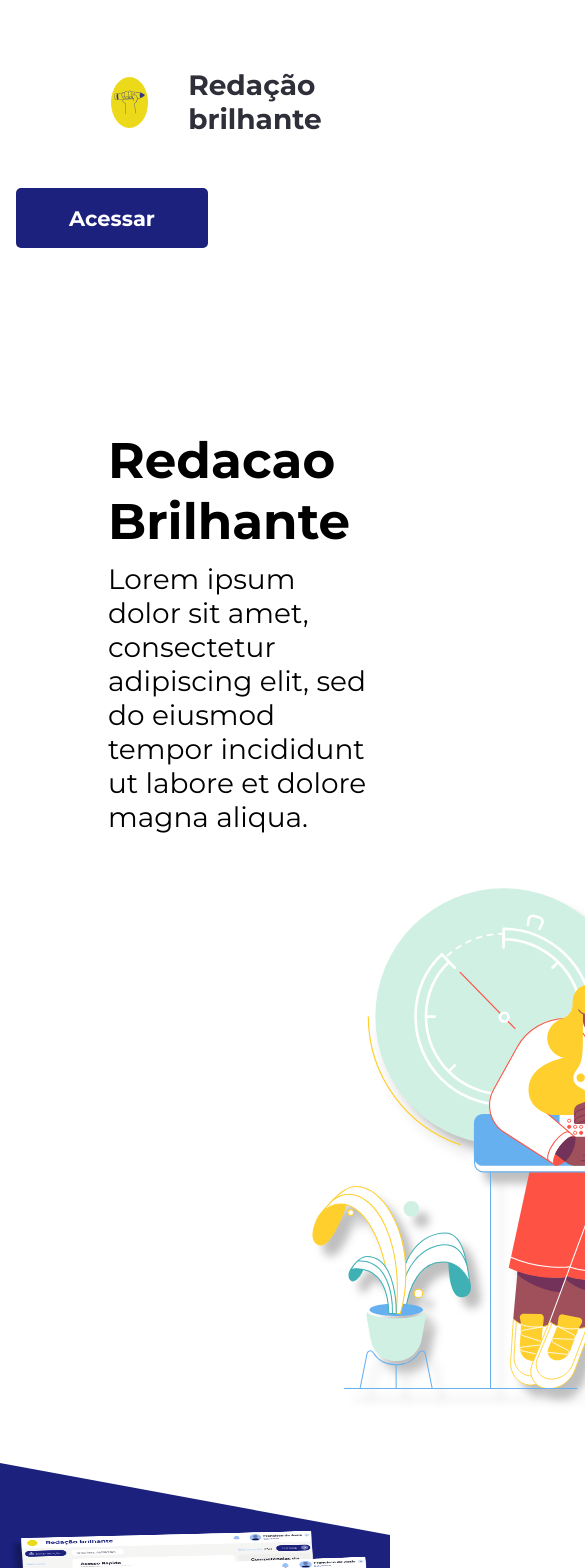
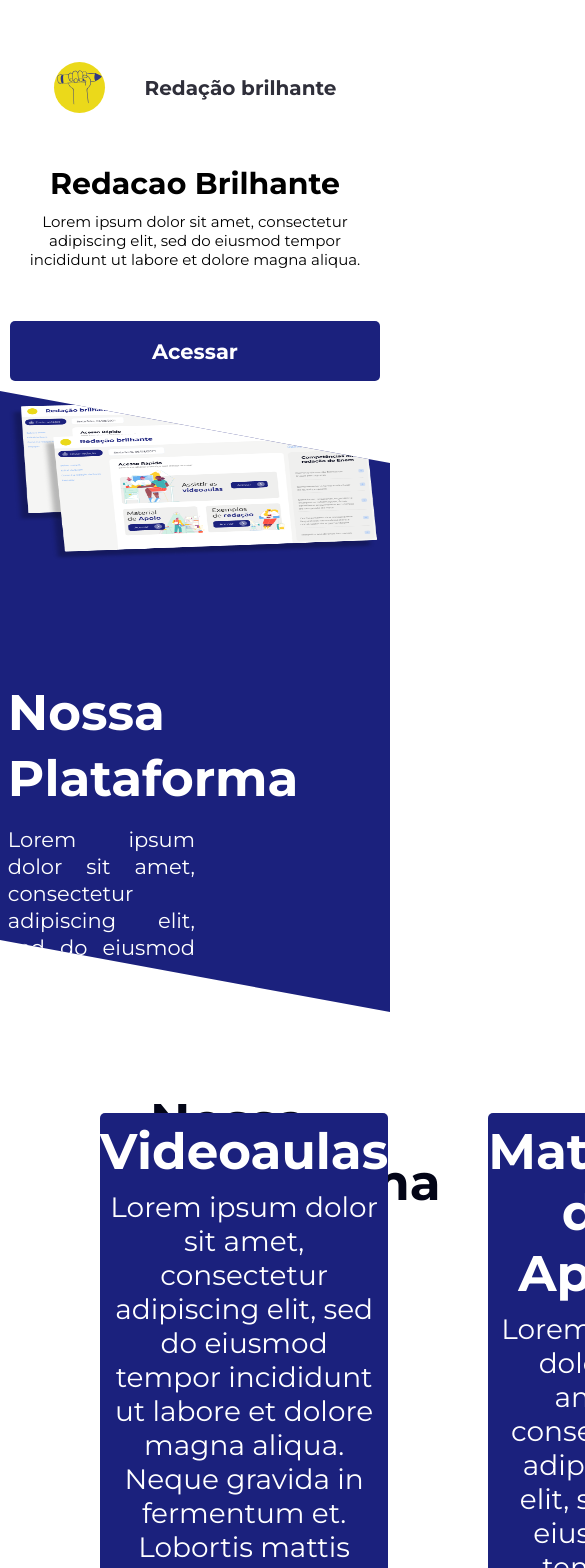
Before and after one commit to Redacao-Brilhante/RB-Front, a React (Create React App) app: page / in a window 390 px wide. Shown: the top 1568 px of the page, 585 px wide, since content can reach past the window. Built offline with nearby package versions, Linux system fonts and the light colour scheme.

Commit message:
landingpage/Home responsive

```diff
--- a/src/components/Landingpage/DetailCards.tsx
+++ b/src/components/Landingpage/DetailCards.tsx
@@ -9,6 +9,7 @@ type Card = {
 
 export function DetailCards({title, paragraph}: Card) {
     return (
+
         <div id='card'>
             <h3>{title}</h3>
             <p>{paragraph}</p>
--- /dev/null
+++ b/src/components/Landingpage/FeaturesDetails.tsx
@@ -0,0 +1,54 @@
+import { disconnect } from 'process';
+import React from 'react';
+import { DetailCards } from '../../components/Landingpage/DetailCards';
+
+import '../../styles/components/Landingpage/FeaturesDetails.scss';
+
+export function FeaturesDetails() {
+    return (
+        <>
+            <div id="details-content">
+                <h3>Nossa Plataforma</h3>
+            </div>
+            <div id='cards'>
+                <DetailCards
+                    title="Videoaulas"
+                    paragraph="
+                    Lorem ipsum dolor sit amet,
+                    consectetur adipiscing elit,
+                    sed do eiusmod tempor incididunt
+                    ut labore et dolore magna aliqua.
+                    Neque gravida in fermentum et.
+                    Lobortis mattis aliquam faucibus purus in.
+                    Aliquam nulla facilisi cras fermentum.
+                    Mauris augue neque gravida in. "
+                />
+                <DetailCards
+                    title="Material de Apoio"
+                    paragraph="
+                    Lorem ipsum dolor sit amet,
+                    consectetur adipiscing elit,
+                    sed do eiusmod tempor incididunt
+                    ut labore et dolore magna aliqua.
+                    Neque gravida in fermentum et.
+                    Lobortis mattis aliquam faucibus purus in.
+                    Aliquam nulla facilisi cras fermentum.
+                    Mauris augue neque gravida in. "
+                />
+                <DetailCards
+                    title="Exemplos de Redação"
+                    paragraph="
+                    Lorem ipsum dolor sit amet,
+                    consectetur adipiscing elit,
+                    sed do eiusmod tempor incididunt
+                    ut labore et dolore magna aliqua.
+                    Neque gravida in fermentum et.
+                    Lobortis mattis aliquam faucibus purus in.
+                    Aliquam nulla facilisi cras fermentum.
+                    Mauris augue neque gravida in. "
+                />
+            </div>
+        </>
+
+    )
+}
--- a/src/components/Landingpage/Home.tsx
+++ b/src/components/Landingpage/Home.tsx
@@ -32,9 +32,15 @@ export function Home() {
                         labore et dolore magna aliqua.
                     </h5>
                 </div>
+                <div id="second-action-button">
+                    <button>
+                        Acessar
+                    </button>
+                </div>
                 <div id="illustration">
                     <img src={ youngDesk } alt="Estudnate" />
                 </div>
+
             </div>
         </div>
     )
--- a/src/pages/Landingpage/index.tsx
+++ b/src/pages/Landingpage/index.tsx
@@ -1,25 +1,15 @@
 import React from 'react';
+import { DiagonalBox } from '../../components/Landingpage/DiagonalBox';
+import { FeaturesDetails } from '../../components/Landingpage/FeaturesDetails';
 import { Home } from '../../components/Landingpage/Home';
-import { DiagonalBox } from '../../components/Landingpage/DiagonalBox';
-import { DetailCards } from '../../components/Landingpage/DetailCards';
+
 
 export function Landingpage() {
     return (
         <>
             <Home />
-            <DiagonalBox />
-            <DetailCards
-                title="Videoaulas"
-                paragraph="
-                    Lorem ipsum dolor sit amet,
-                    consectetur adipiscing elit,
-                    sed do eiusmod tempor incididunt
-                    ut labore et dolore magna aliqua.
-                    Neque gravida in fermentum et.
-                    Lobortis mattis aliquam faucibus purus in.
-                    Aliquam nulla facilisi cras fermentum.
-                    Mauris augue neque gravida in. "
-            />
+            <DiagonalBox/>
+            <FeaturesDetails/>
         </>
     )
 }
--- a/src/styles/components/Landingpage/DetailCards.scss
+++ b/src/styles/components/Landingpage/DetailCards.scss
@@ -12,11 +12,12 @@
     color:#FFF;
 
     h3{
+        text-align: center;
         margin-top: 8px;
-        font-size: 50px;
+        font-size: 5rem;
     }
     p{
-        font-size: 28px;
+        font-size: 2.8rem;
         font-weight: 500;
         margin: 8px;
         text-align: center;
--- a/src/styles/components/Landingpage/DiagonalBox.scss
+++ b/src/styles/components/Landingpage/DiagonalBox.scss
@@ -21,12 +21,12 @@
     #content{
         width: 50%;
         h3{
-            font-size: 50px;
+            font-size: 5rem;
             font-weight: 700;
             line-height: 131.5%;
         }
         h6{
-            font-size: 21px;
+            font-size: 2.1rem;
             line-height: 27px;
             text-align: justify;
             font-weight: 400;
--- /dev/null
+++ b/src/styles/components/Landingpage/FeaturesDetails.scss
@@ -0,0 +1,12 @@
+#details-content{
+    margin-left: 150px;
+    margin-top: -200px;
+    h3{
+        color: #030517;
+        font-size: 5rem;
+    }
+}
+
+#cards{
+    display: flex;
+}
--- a/src/styles/components/Landingpage/Home.scss
+++ b/src/styles/components/Landingpage/Home.scss
@@ -1,5 +1,4 @@
 #home-component {
-
     #header {
         display: flex;
         flex-wrap: wrap;
@@ -29,12 +28,18 @@
                     width: 100%;
                 }
             }
+
+            h5{
+                margin-top: 52px;
+                font-size: 2.8rem;
+                color: #2F2F3A;
+            }
         }
-        #action-button {
+
+
+        #action-button button{
             margin-top: 52px;
             margin-right:95px;
-        }
-        #action-button button{
             width: 192px;
             height: 60px;
             background: #1B217D;
@@ -42,55 +47,143 @@
             border: 0;
             color: #fff;
             font-weight: bold;
-            font-size: 21px;
+            font-size: 2.1rem;
             transition: background-color 0.2s;
-        }
 
-        #action-button button:hover{
-            cursor: pointer;
-            background: #262e9c;
-        }
-
-        h5{
-            margin-top: 52px;
-            font-size: 28px;
-            color: #2F2F3A;
+            &:hover {
+                cursor: pointer;
+                background: #262e9c;
+            }
         }
     }
 
     #content {
         display: flex;
+        margin-left: 32px;
         flex-wrap: wrap;
         justify-content: space-between;
         padding: 1rem;
         margin-top: 150px;
-        margin-left: 92px;
 
         #intro{
-            width: 555px;
+            width: 50%;
 
             h3{
-                font-size: 50px;
+                font-size: 5rem;
             }
 
             h5{
                 margin-top: 10px;
                 font-weight: lighter;
-                font-size: 28px;
+                font-size: 2.8rem;
             }
+        }
+
+        #second-action-button button{
+            display: none;
+            margin-top: 52px;
+            margin-right:95px;
+            width: 192px;
+            height: 60px;
+            background: #1B217D;
+            border-radius: 5px;
+            border: 0;
+            color: #fff;
+            font-weight: bold;
+            font-size: 2.1rem;
+            transition: background-color 0.2s;
+
+            &:hover {
+                cursor: pointer;
+                background: #262e9c;
+            }
+
+        }
+
+        #illustration{
+            width: 40%;
         }
 
         #illustration{
             img{
-                width: 872px;
-                height: 609px;
                 filter: drop-shadow(10px 11px 4px rgba(0, 0, 0, 0.25));
             }
+        }
+    }
+}
 
-        }
+@media(max-width: 1500px){
+    #home-component #content {
+        flex-direction: column;
+        align-items: center;
+        margin-top: 32px;
+    }
 
-
+    #home-component #content #intro {
+        text-align: center;
+        width: 100%;
     }
 
 
+    #home-component #content #illustration{
+        order: -1;
+        width: 80%;
+     }
 }
+
+@media(max-width: 1020px){
+    #home-component #header #logo-group {
+        width: 100%;
+        justify-content: center;
+    }
+
+    #home-component #header #action-button{
+        display: none;
+        visibility: hidden;
+    }
+
+    #home-component #content {
+        margin-top: 32px;
+    }
+
+    #home-component #content #intro {
+        width: 100%;
+    }
+
+    #second-action-button{
+        width: 100%;
+    }
+
+    #home-component #content #second-action-button button{
+        display: inline-block;
+        width: 100%;
+        margin-right: 0;
+    }
+
+
+    #home-component #content #illustration{
+       display: none;
+    }
+}
+
+@media(max-width: 670px){
+    #home-component #header #logo-group #logo {
+        margin-left: 0;
+    }
+
+    #home-component #header  #logo-group h5{
+        font-size: 2rem;
+    }
+
+    #home-component #content{
+        margin-left: 0;
+    }
+
+    #home-component #content #intro h3 {
+        font-size: 3rem;
+    }
+
+    #home-component #content #intro h5 {
+        font-size: 1.5rem;
+    }
+}
--- a/src/styles/global.scss
+++ b/src/styles/global.scss
@@ -1,3 +1,12 @@
+html {
+    // A cada 1rem sera considerado 10px
+    font-size: 62.5%;
+}
+
+body {
+    font-size: 3rem;
+}
+
 * {
     margin: 0;
     padding: 0;
```
